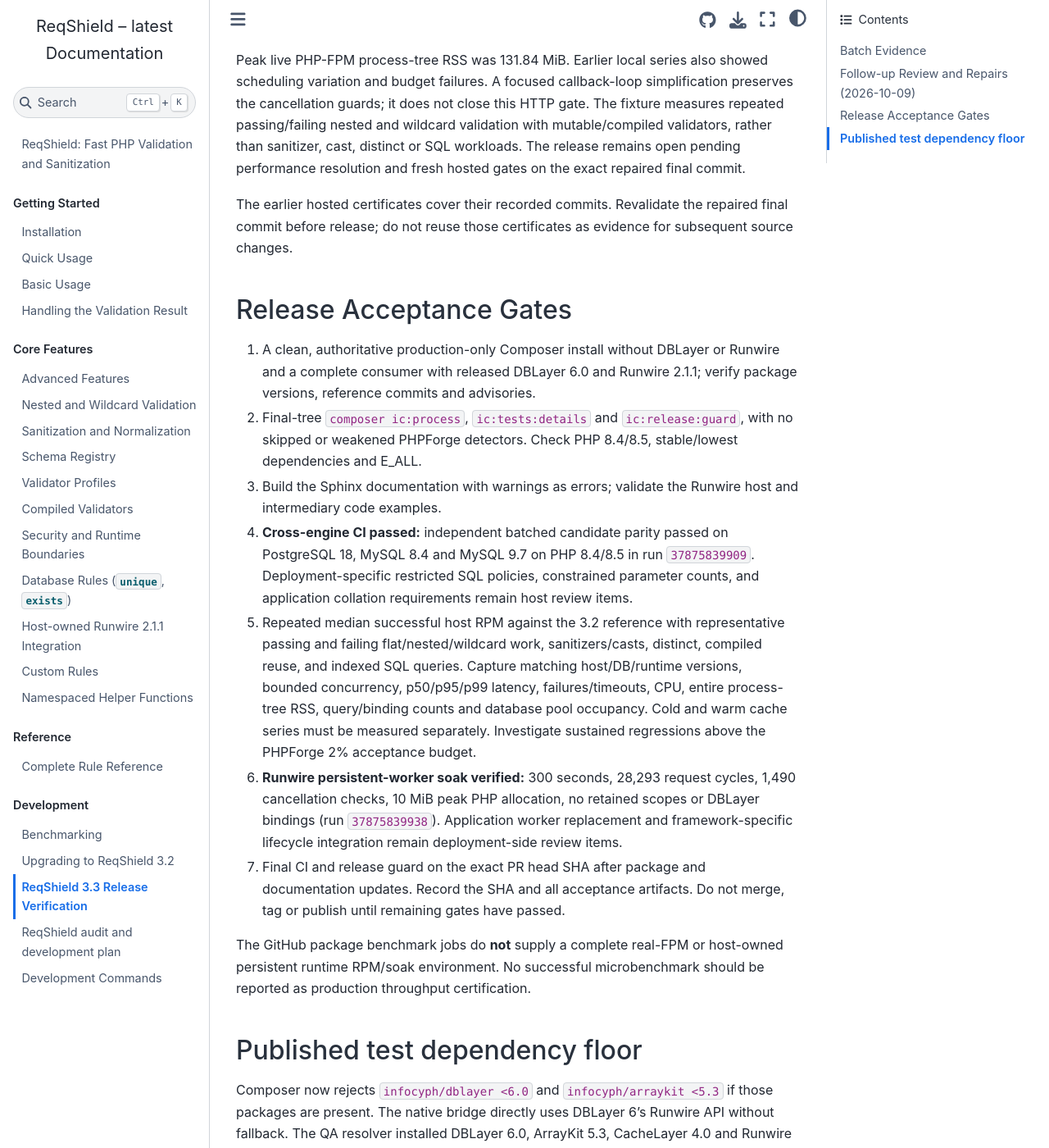
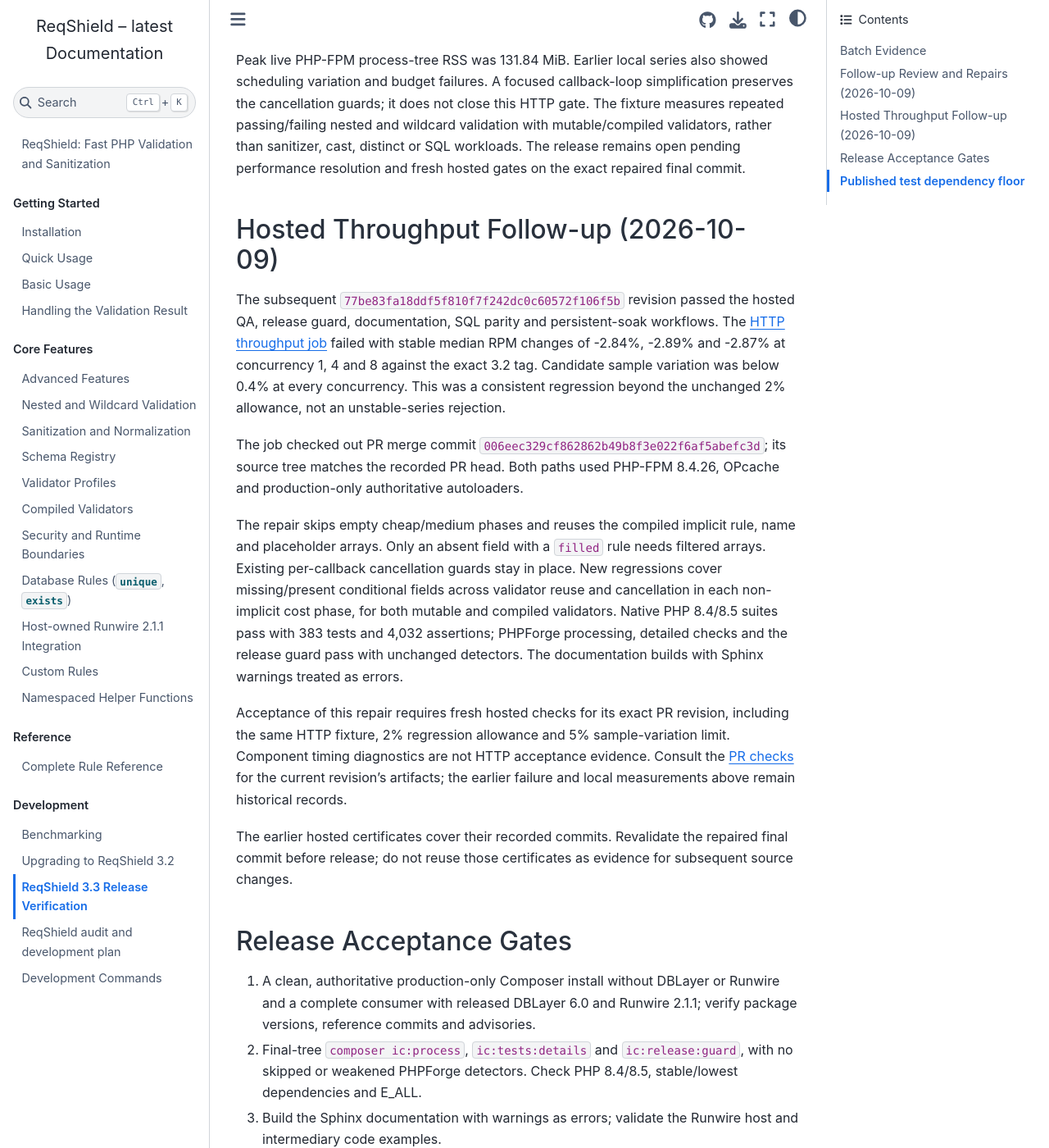
Before and after one commit to infocyph/ReqShield, a Sphinx documentation site: the page built from docs/release-3.3-verification.rst, in a window 1280 px wide and 1400 px high, scrolled down 2236 px. Shown: the whole window at 82% size. Built offline with Sphinx 7.4.7 and the Sphinx Book theme 1.1.4, drawn with Linux system fonts in a browser that asks for light colours; pages that are not in the unit, such as notebooks, are missing from menus.

Commit message:
perf: avoid redundant validation phase work

```diff
--- a/docs/benchmark.rst
+++ b/docs/benchmark.rst
@@ -31,6 +31,12 @@
 stable environment. PHPForge's benchmark-result validation and comparison
 commands provide the regression-budget gate used for release baselines.
 
+The executor skips empty cost phases and reuses compiled implicit-rule
+metadata, filtering ``filled`` only for missing fields. These optimizations
+preserve rule order, conditional placeholders and cancellation guards around
+every executed callback. Compare the actual HTTP workload after executor
+changes; faster component timings alone do not close the host RPM gate.
+
 Release RPM and Persistent-Worker Acceptance
 --------------------------------------------
 
--- a/docs/release-3.3-verification.rst
+++ b/docs/release-3.3-verification.rst
@@ -95,6 +95,40 @@
 distinct or SQL workloads. The release remains open pending performance
 resolution and fresh hosted gates on the exact repaired final commit.
 
+Hosted Throughput Follow-up (2026-10-09)
+----------------------------------------
+
+The subsequent ``77be83fa18ddf5f810f7f242dc0c60572f106f5b`` revision passed
+the hosted QA, release guard, documentation, SQL parity and persistent-soak
+workflows. The `HTTP throughput job
+<https://github.com/infocyph/ReqShield/actions/runs/37883154305>`_ failed
+with stable median RPM changes of -2.84%, -2.89% and -2.87% at concurrency
+1, 4 and 8 against the exact 3.2 tag. Candidate sample variation was below
+0.4% at every concurrency. This was a consistent regression beyond the
+unchanged 2% allowance, not an unstable-series rejection.
+
+The job checked out PR merge commit ``006eec329cf862862b49b8f3e022f6af5abefc3d``;
+its source tree matches the recorded PR head. Both paths used PHP-FPM
+8.4.26, OPcache and production-only authoritative autoloaders.
+
+The repair skips empty cheap/medium phases and reuses the compiled implicit
+rule, name and placeholder arrays. Only an absent field with a ``filled``
+rule needs filtered arrays. Existing per-callback cancellation guards stay
+in place. New regressions cover missing/present conditional fields across
+validator reuse and cancellation in each non-implicit cost phase, for both
+mutable and compiled validators. Native PHP 8.4/8.5 suites pass with
+383 tests and 4,032 assertions; PHPForge processing, detailed checks and the
+release guard pass with unchanged detectors. The documentation builds with
+Sphinx warnings treated as errors.
+
+Acceptance of this repair requires fresh hosted checks for its exact PR
+revision, including the same HTTP fixture, 2% regression allowance and 5%
+sample-variation limit. Component timing diagnostics are not HTTP acceptance
+evidence. Consult the `PR checks
+<https://github.com/infocyph/ReqShield/pull/17/checks>`_ for the current
+revision's artifacts; the earlier failure and local measurements above
+remain historical records.
+
 The earlier hosted certificates cover their recorded commits. Revalidate
 the repaired final commit before release; do not reuse those certificates
 as evidence for subsequent source changes.
```
Also changed, not shown: docs/plans/reqshield-3.3-audit-and-development-plan.md (+8 -0 lines), 3 other files.
